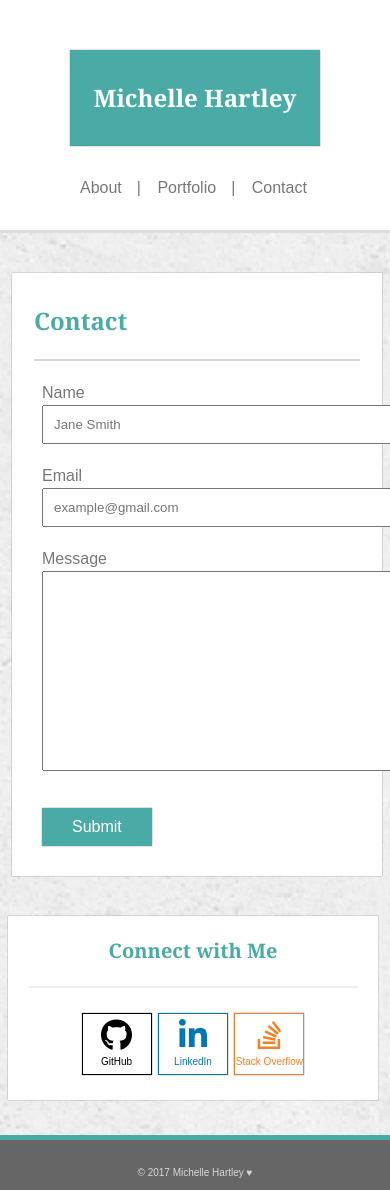
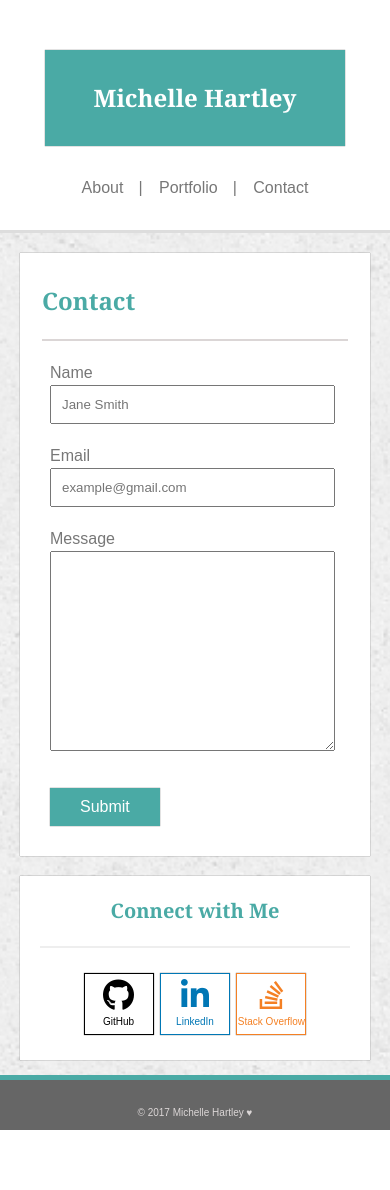
Before and after one commit to mdhcodes/basic-portfolio, a PHP site: page /contact.html in a window 390 px wide; the page is wider, and only the part inside the window is pictured. After the commit the page ends 1130 px from the top of that part, so only its background shows below. Run offline with PHP 8.4, Linux system fonts and the light colour scheme; some libraries are stand-ins or nearby versions.

Commit message:
Add media queries and edit html files

```diff
--- a/assets/css/style.css
+++ b/assets/css/style.css
@@ -6,7 +6,7 @@
 
 html,
 body {
-  font-family: 'Arial','Helvetica Neue',Helvetica,sans-serif;
+  font-family: 'Arial', 'Helvetica Neue', Helvetica, sans-serif;
   color: #777;
   font-size: 16px;
   line-height: 1.5;
@@ -51,9 +51,9 @@ li {
 h1,
 h2,
 h3 {
-  font-family: 'Georgia',Times,Times New Roman,serif;
+  font-family: 'Georgia', Times, Times New Roman, serif;
   color: #4aaaa5;
-  font-weight: 700;
+  font-weight: bold;
   font-size: 1.5em;
 }
 
@@ -350,6 +350,10 @@ html {
   min-height: 100%;
 }
 
+.container {
+  min-height: 100%; /* The .container is not touching the footer on larger screens. */
+}
+
 body {
   margin: 0 0 25px; /* bottom = footer height */
 }
@@ -366,22 +370,23 @@ footer {
 
 /* MEDIA QUERIES */
 
-@media screen and (max-width: 700px) {
+@media screen and (max-width: 970px) {
 
   .container {
-    max-width: 700px;
+    max-width: 970px;
   }
 
   h1 {
-    max-width: 250px;
+    max-width: 500px;
     display: block;
     margin: 0 auto;
   }
 
   nav {
-    max-width: 250px;
+    max-width: 500px;
     float: none;
     margin: 30px auto;
+    text-align: center;
   }
 
   nav li.pipe::after {
@@ -390,7 +395,7 @@ footer {
   }
 
   main {
-    max-width: 700px;
+    max-width: 970px;
   }
 
   .about,
@@ -404,13 +409,42 @@ footer {
   .portfolio,
   .contact,
   .connect {
-    max-width: 700px;
+    max-width: 970px;
+    margin: 20px;
   }
+
+  .portfolio {
+    overflow: auto;
+  }
+
+  figure {
+    float: left;
+    margin-left: 5%;
+    margin-right: 10%;
+  }
+
+  figure:nth-child(2n) {
+    margin-left: 10%;
+  }
+
+  .name input,
+  .email input {
+    padding: 10px;
+    width: 95%;
+  }
+
+  .message textarea {
+    width: 95%;
+    height: 200px;
+  }
+
+}
+
+@media screen and (max-width: 810px) {
 
   figure {
     float: none;
     margin: 40px auto;
-
   }
 
   figure:nth-child(2n) {
--- a/index.html
+++ b/index.html
@@ -51,7 +51,7 @@
 
     </main>
 
-	<!-- Footer placement without sticky footer -->
+	  <!-- Footer placement without sticky footer -->
     <!-- <footer>
       <p>© 2017 Michelle Hartley ♥</p>
     </footer> -->
--- a/portfolio.html
+++ b/portfolio.html
@@ -69,6 +69,7 @@
             <li class="stack-overflow"><a href="http://stackoverflow.com/users/7426997/mdhcodes" target="_blank"><span class="fa fa-stack-overflow fa-2x"></span><p>Stack Overflow</p></a></li>
           </ul>
       </section><!-- end connect -->
+
     </main>
 
     <!-- Footer placement without sticky footer -->
```
Also changed, not shown: contact.html (line endings or trailing spaces). Lines whose indentation alone changed are shown as unchanged.
